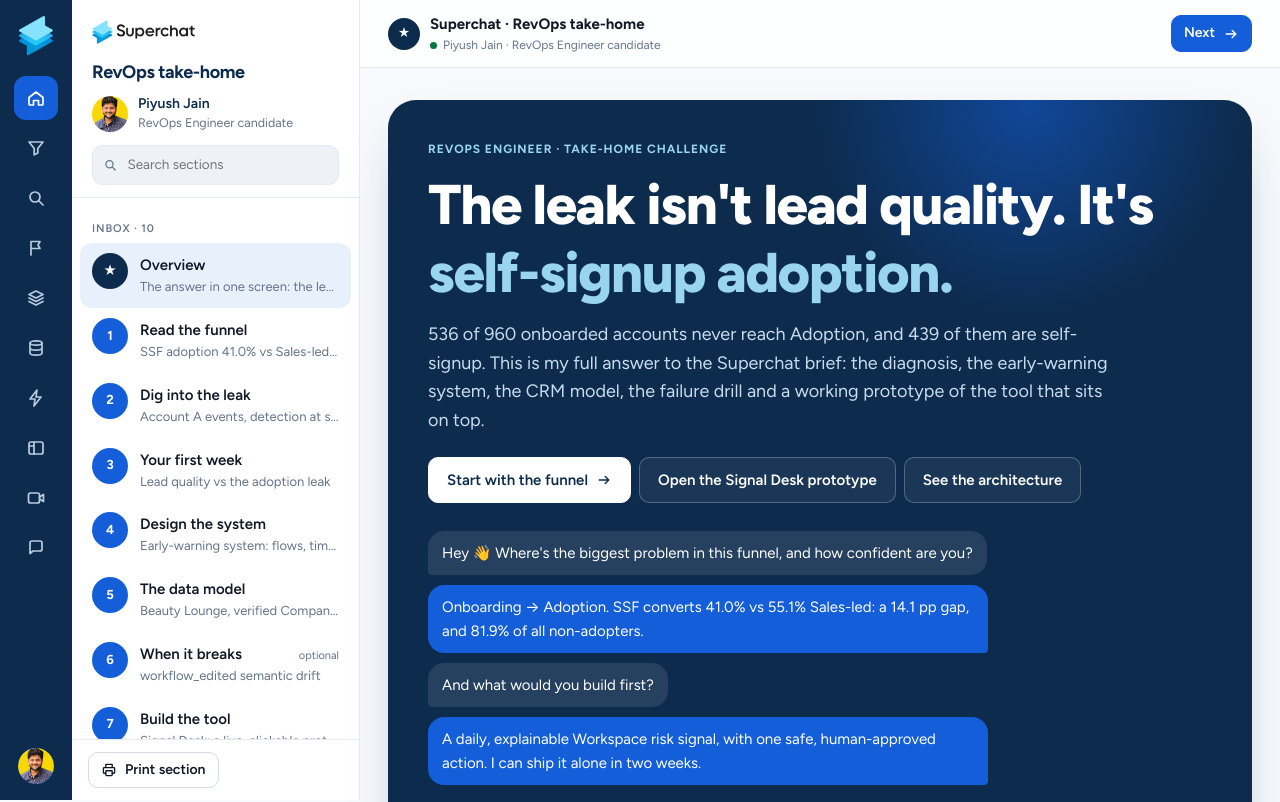
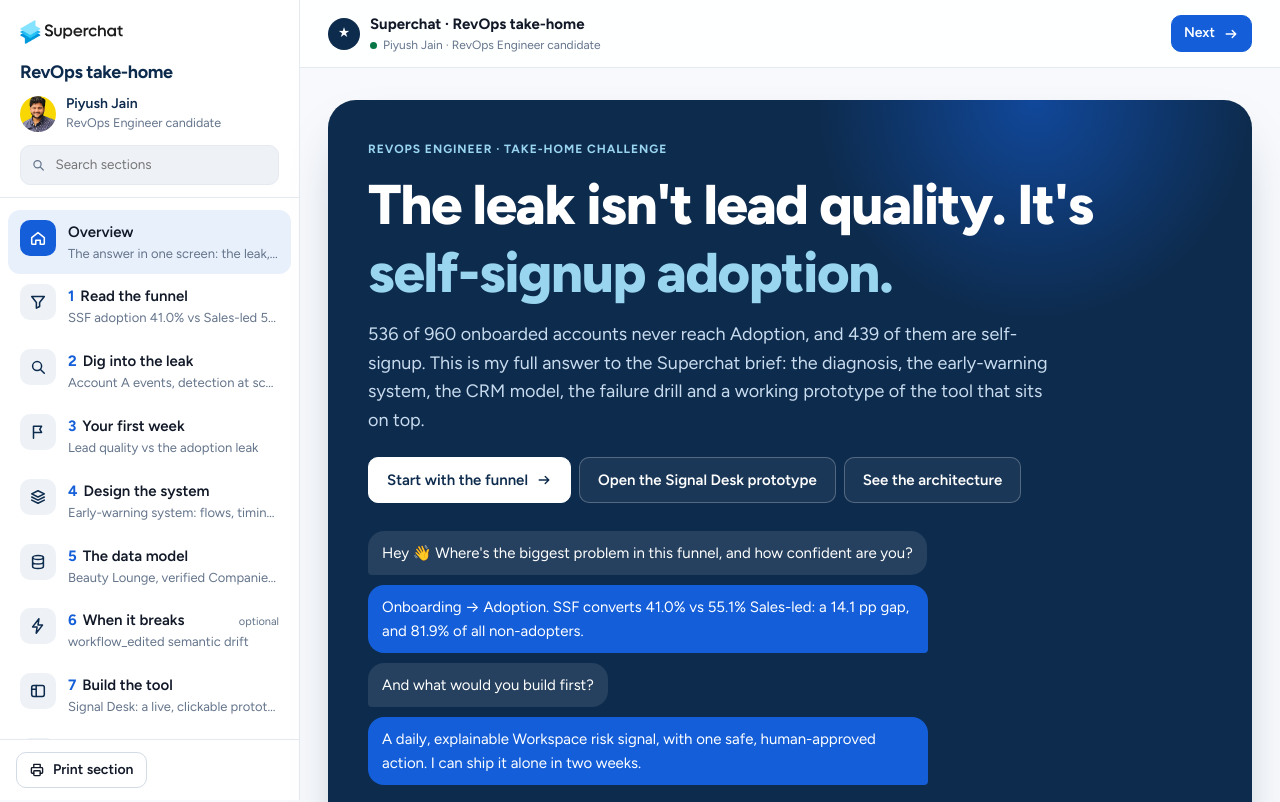
Before and after one commit to jpiyush22/piyush, a React (Vite) app: page / in a window 1280 px wide. Shown: the top 802 px of the page. Built offline with nearby package versions, Linux system fonts and the light colour scheme.

Commit message:
Merge icon rail and section list into one sidebar; drop inbox label
Co-Authored-By: Claude Opus 5.5 <noreply@anthropic.com>
Claude-Session: https://claude.ai/code/session_01TjwPENhV6JBDAuKRQzhx1z

```diff
--- a/src/App.tsx
+++ b/src/App.tsx
@@ -1,5 +1,5 @@
 import { useEffect, useMemo, useState, type ReactNode } from 'react';
-import { BrandLogo, BrandMark, Icon } from './components/ui';
+import { BrandLogo, Icon } from './components/ui';
 import { SECTIONS, type SectionId } from './sections/registry';
 import Overview from './sections/Overview';
 import S1Funnel from './sections/S1Funnel';
@@ -61,25 +61,6 @@ export default function App() {
 
   return (
     <div className={`app ${navOpen ? 'nav-open' : ''}`}>
-      <aside className="rail" aria-label="App">
-        <div className="rail-logo">
-          <BrandMark />
-        </div>
-        {SECTIONS.map((s) => (
-          <button key={s.id} className="rail-btn" aria-current={current === s.id ? 'page' : undefined} onClick={() => go(s.id)} aria-label={s.title}>
-            <Icon name={s.icon} />
-            <span className="tip">
-              {s.id === 'overview' ? '' : `${s.num}. `}
-              {s.title}
-            </span>
-          </button>
-        ))}
-        <div className="rail-spacer" />
-        <div className="rail-avatar" title="Piyush Jain">
-          <img src="piyush.jpg" alt="Piyush Jain" />
-        </div>
-      </aside>
-
       <div className="scrim" onClick={() => setNavOpen(false)} />
 
       <nav className="nav" aria-label="Sections">
@@ -99,15 +80,17 @@ export default function App() {
           </label>
         </div>
         <div className="nav-list">
-          <div className="nav-group">Inbox · {filtered.length}</div>
           {filtered.map((s) => (
             <button key={s.id} className="nav-item" aria-current={current === s.id ? 'page' : undefined} onClick={() => go(s.id)}>
-              <span className="avatar" style={{ background: s.color }}>
-                {s.num}
+              <span className="nav-icon">
+                <Icon name={s.icon} size={18} />
               </span>
               <span className="meta">
                 <span className="row">
-                  <span className="name">{s.title}</span>
+                  <span className="name">
+                    {s.id !== 'overview' && <span className="num">{s.num}</span>}
+                    {s.title}
+                  </span>
                   {s.tag && <span className="tag">{s.tag}</span>}
                 </span>
                 <span className="preview" style={{ display: 'block' }}>
@@ -118,8 +101,8 @@ export default function App() {
           ))}
           <div className="nav-group">Downloads</div>
           <a className="nav-item" href="files/RevOps_Take-Home_Piyush_Jain_answers.docx" download>
-            <span className="avatar" style={{ background: '#0d2b4d' }}>
-              <Icon name="download" size={16} />
+            <span className="nav-icon">
+              <Icon name="download" size={18} />
             </span>
             <span className="meta">
               <span className="name" style={{ color: 'var(--ink)' }}>Written answers</span>
@@ -127,8 +110,8 @@ export default function App() {
             </span>
           </a>
           <a className="nav-item" href="files/RevOps_Take-Home_Piyush_Jain_workings.xlsx" download>
-            <span className="avatar" style={{ background: '#0d2b4d' }}>
-              <Icon name="download" size={16} />
+            <span className="nav-icon">
+              <Icon name="download" size={18} />
             </span>
             <span className="meta">
               <span className="name" style={{ color: 'var(--ink)' }}>Workings + calculations</span>
--- a/src/styles/app.css
+++ b/src/styles/app.css
@@ -76,7 +76,7 @@ button {
 
 .app {
   display: grid;
-  grid-template-columns: 72px 288px minmax(0, 1fr);
+  grid-template-columns: 300px minmax(0, 1fr);
   min-height: 100%;
   align-items: start;
 }
@@ -1612,3 +1612,32 @@ details.more > div {
 .nav-profile .nav-sub {
   margin-top: 0;
 }
+
+/* Unified sidebar: section icon + title in one menu */
+.nav-list {
+  padding-top: 12px;
+}
+.nav-icon {
+  flex: none;
+  width: 36px;
+  height: 36px;
+  border-radius: 10px;
+  display: grid;
+  place-items: center;
+  background: var(--surface-3);
+  color: var(--heading);
+  transition: background 0.12s, color 0.12s;
+}
+.nav-item[aria-current='page'] .nav-icon {
+  background: var(--brand);
+  color: #fff;
+}
+.nav-item .name .num {
+  color: var(--brand);
+  font-weight: 700;
+  margin-right: 6px;
+}
+.nav-item a,
+a.nav-item:hover {
+  text-decoration: none;
+}
```
